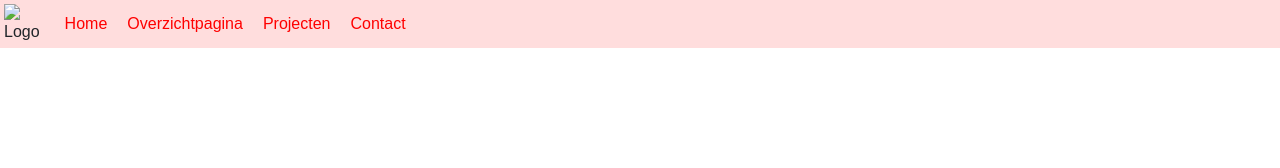
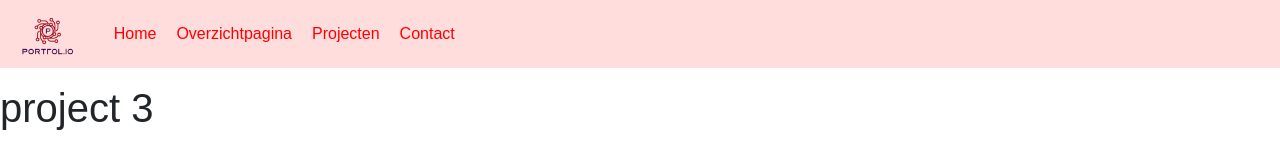
Before and after one commit to Sander-deRooij/portfol.io, a plain HTML site: page projecten/project 3.html in a window 1280 px wide. Drawn offline with nearby package versions, Linux system fonts and the light colour scheme.

Commit message:
Update project 3.html

```diff
--- a/projecten/project 3.html
+++ b/projecten/project 3.html
@@ -26,7 +26,7 @@
     <header>
       <ul class="navbar">
         <li class="logo">
-          <img src="images/Logo.png" alt="Logo" />
+          <img src="Logo.png" alt="Logo" />
         </li>
         <li><a href="https://Sander-deRooij.github.io/portfol.io/index.html">Home</a></li>
         <li><a href="https://Sander-deRooij.github.io/portfol.io/portfolio.html">Overzichtpagina</a></li>
@@ -45,7 +45,9 @@
       </ul>
     </header>
     <nav></nav>
-    <main></main>
+    <main>
+      <h1>project 3</h1>
+    </main>
     <aside></aside>
     <footer></footer>
   </body>
```
